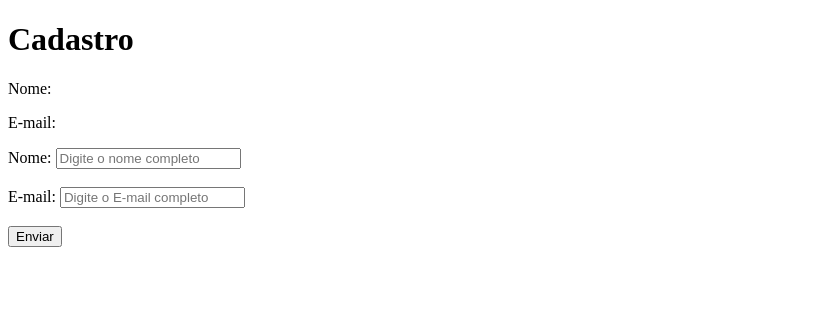
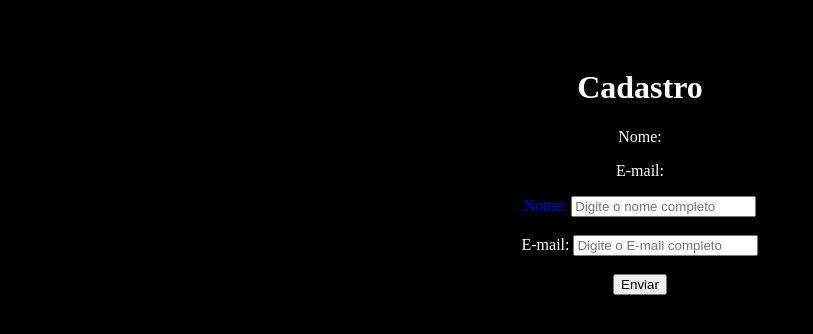
Before and after one commit to Rtheodor/estudoreact, a React (Create React App) app: page / in a window 1280 px wide. Shown: the top 334 px of the page, without its empty margins (0-813 px from the left). Built offline with nearby package versions, Linux system fonts and the light colour scheme.

Commit message:
Usando CSS no React

```diff
--- /dev/null
+++ b/src/App.css
@@ -0,0 +1,11 @@
+body{
+    background-color: black;
+    color: white;
+    padding: 40px;
+    text-align: center;
+}
+
+.nomeTitulo{
+    color: blue;
+    width: 100px;
+}
--- a/src/App.js
+++ b/src/App.js
@@ -14,7 +14,7 @@ function App(){
         <p>Nome: {values.name}</p>
         <p>E-mail: {values.email}</p>
         <form onSubmit={handleSubmit(enviarUsuario)}>
-            <label>Nome: </label>
+            <label className='nomeTitulo'>Nome: </label>
             <input onChange={handleChange} type="text" name="name" placeholder="Digite o nome completo" /><br/><br/>
 
             <label>E-mail: </label>
--- a/src/useForm.js
+++ b/src/useForm.js
@@ -1,4 +1,5 @@
 import { useState} from 'react';
+import './App.css';
 
 function useForm(){
     const [values, setValues] = useState({});
```
